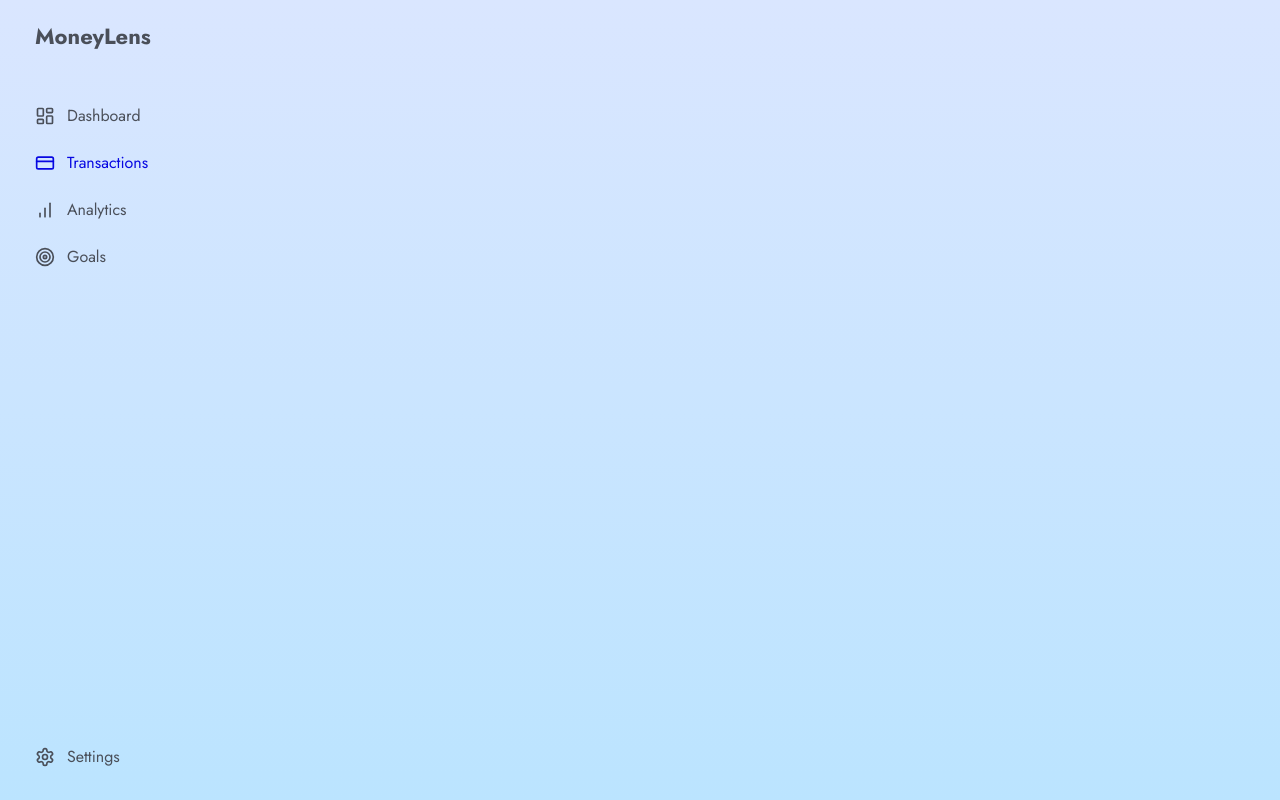
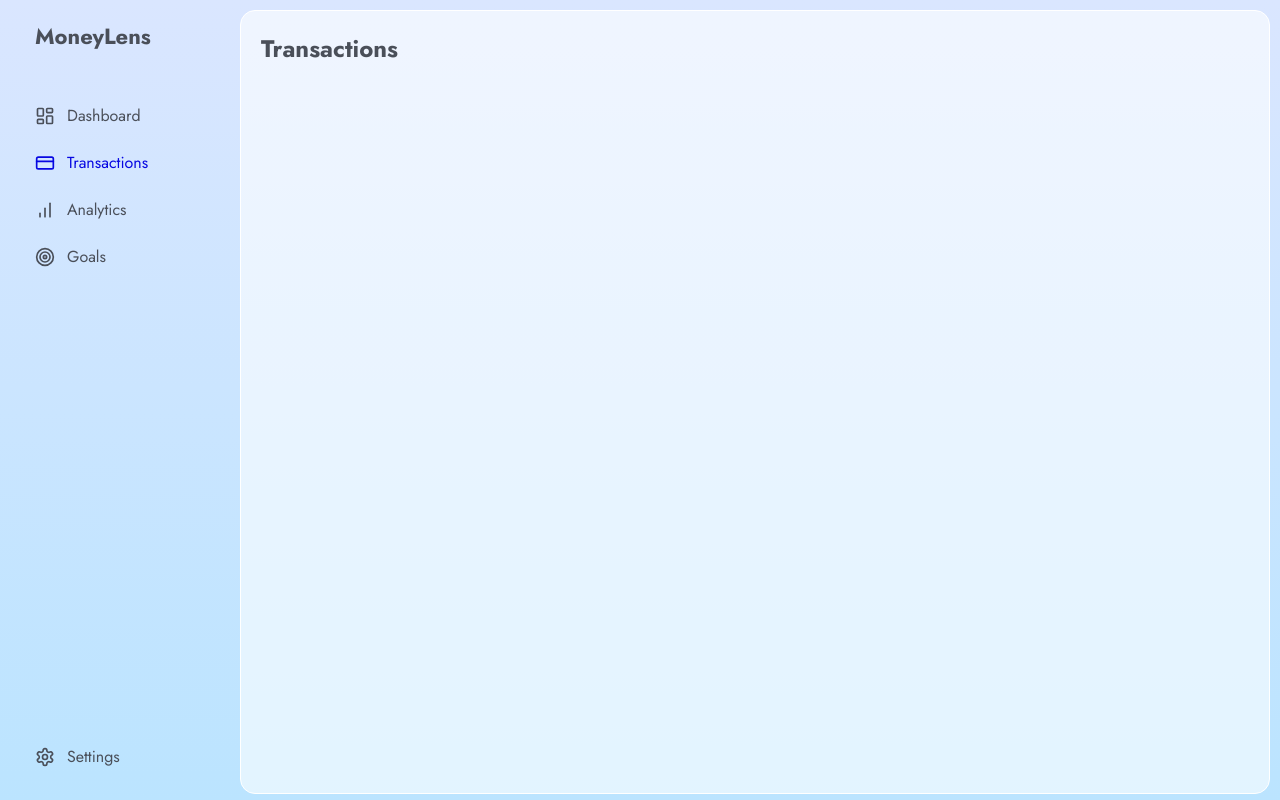
Before and after one commit to Sahil-Sharma-603/Money-Lens-App, a Next.js app in the folder frontend/: page /pages/transactions in a window 1280 px wide. Built offline with nearby package versions, Linux system fonts and the light colour scheme.

Commit message:
small ui stuff

```diff
--- a/frontend/src/app/pages/transactions/page.tsx
+++ b/frontend/src/app/pages/transactions/page.tsx
@@ -1,7 +1,12 @@
-export default function Transactions() {
+import Card from '../../components/Card';
+import styles from '../../assets/page.module.css';
+
+export default function Goals() {
     return (
-      <div>
-        {/* <h1>Transactions</h1> */}
-      </div>
-    );
+      <div className={styles.dashboard}>
+      <Card className={styles.fullPageCard}>
+        <h2>Transactions</h2>
+      </Card>
+    </div>
+  );
 }
```
Also changed, not shown: frontend/src/app/pages/analytics/page.tsx (+10 -5 lines), frontend/src/app/pages/goals/page.tsx (+9 -4 lines).
